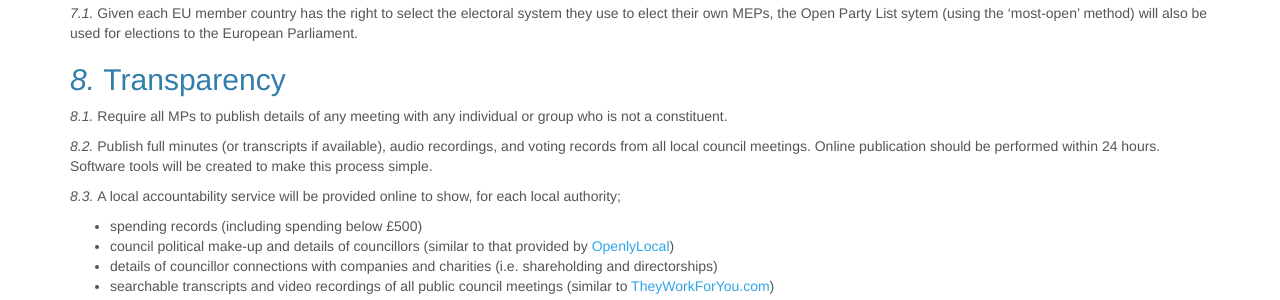
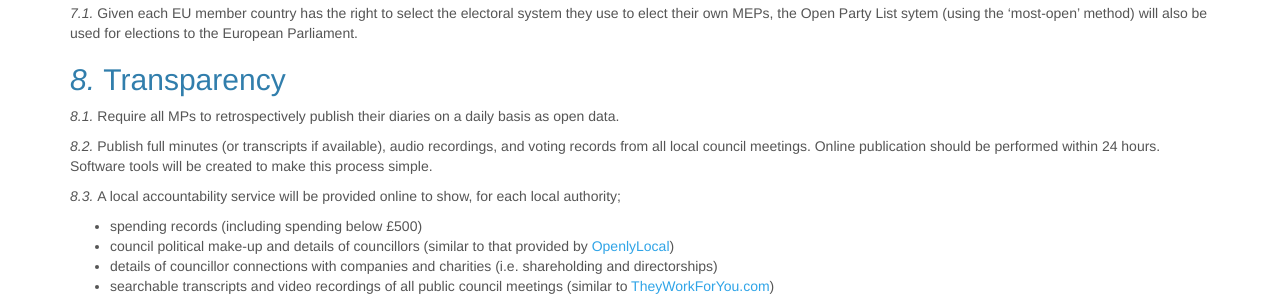
Before and after one commit to openpolitics/manifesto, a Jekyll site: the page built from manifesto/democracy.md, in a window 1280 px wide and 900 px high, scrolled down 1146 px. Shown: the part 152-452 px from the top of the window. Built offline with Jekyll 4.4.1, drawn with Linux system fonts in a browser that asks for light colours.

Commit message:
Publish daily diaries as open data

```diff
--- a/manifesto/democracy.md
+++ b/manifesto/democracy.md
@@ -57,7 +57,7 @@ Given each EU member country has the right to select the electoral system they u
 
 ## Transparency
 
-Require all MPs to publish details of any meeting with any individual or group who is not a constituent.
+Require all MPs to retrospectively publish their diaries on a daily basis as open data.
 
 Publish full minutes (or transcripts if available), audio recordings, and voting records from all local council meetings. Online publication should be performed within 24 hours. Software tools will be created to make this process simple.
 
```
